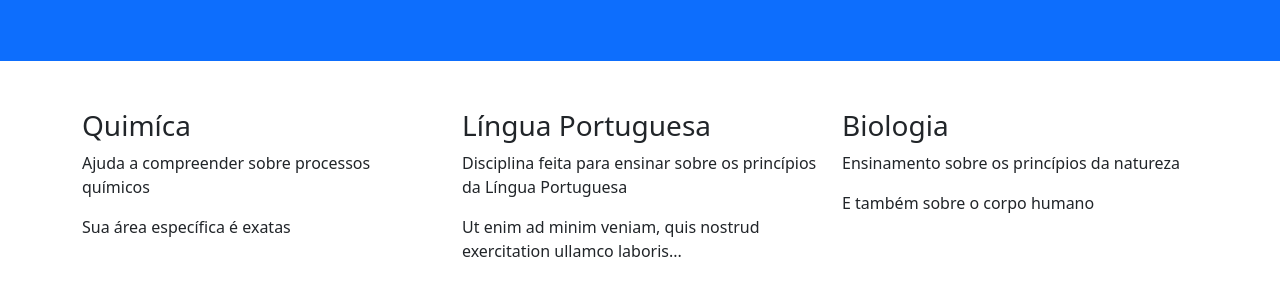
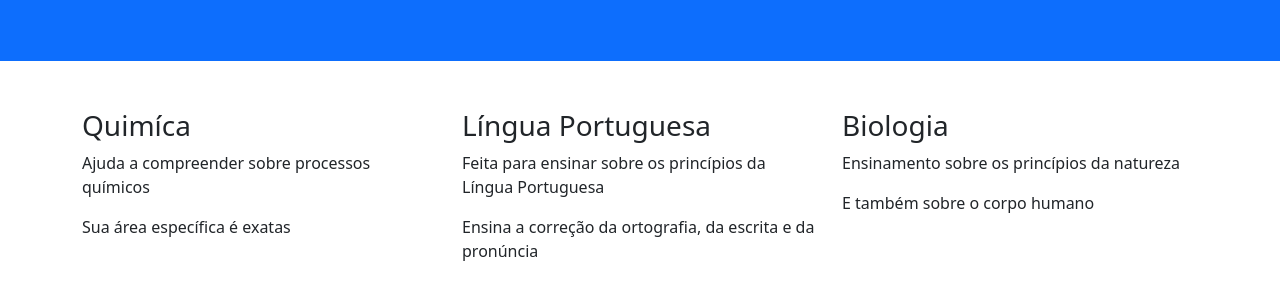
Before and after one commit to douglasweidnerfilho/Bannerescolar, a plain HTML site: page index.html in a window 1280 px wide. Shown: the part 131-426 px from the top of the page. Drawn offline with nearby package versions, Linux system fonts and the light colour scheme.

Commit message:
Update index.html

```diff
--- a/index.html
+++ b/index.html
@@ -23,8 +23,8 @@
     </div>
     <div class="col-sm-4">
       <h3>Língua Portuguesa</h3>
-      <p>Disciplina feita para ensinar sobre os princípios da Língua Portuguesa</p>
-      <p>Ut enim ad minim veniam, quis nostrud exercitation ullamco laboris...</p>
+      <p> Feita para ensinar sobre os princípios da Língua Portuguesa</p>
+      <p>Ensina a correção da ortografia, da escrita e da pronúncia</p>
     </div>
     <div class="col-sm-4">
       <h3>Biologia</h3>
```
